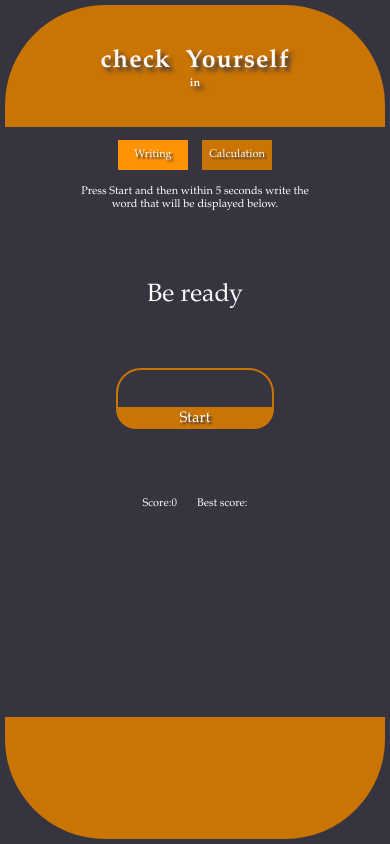
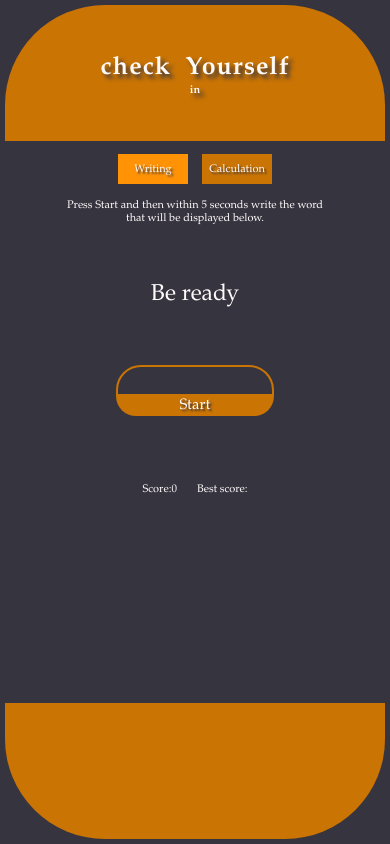
Before and after one commit to greg-p11/check_yourself, a plain HTML site: page index.html in a window 390 px wide. Drawn offline with nearby package versions, Linux system fonts and the light colour scheme.

Commit message:
improving rwd

```diff
--- a/js/script.js
+++ b/js/script.js
@@ -162,11 +162,3 @@ $("#playAgain").click(function () {
     $(".lostInfo").animate({opacity: "100"})
     $("#answer").attr("disabled", false);
 });
-
-
-
-//kod dla rwd telefonów
-window.addEventListener('resize', () => {
-    let vh = window.innerHeight * 0.01;
-    document.documentElement.style.setProperty('--vh', `${vh}px`);
-  });
--- a/styles/_rwdStyle.scss
+++ b/styles/_rwdStyle.scss
@@ -51,6 +51,7 @@
 @media (max-width: 400px)
 {
     header{
+        min-height: 40px;
         .headTitle{
             h1{
                 font-size: 25px;
@@ -62,6 +63,7 @@
         }
     }
     main{
+        min-height: 200px;
         .navbar{
             .navbutton{
                 button{
@@ -76,12 +78,12 @@
             }
         }
         .mainContent{
-            font-size: 25px;
+            font-size: 23px;
             #answerHolder{
                 #answer{
-                    height: 35px;
+                    height: 25px;
                     width: 150px;
-                    font-size: 27px;
+                    font-size: 25px;
                 }
                 #startTask{
                     height: 20px;
@@ -101,6 +103,7 @@
 @media  (max-height: 510px)
 {
     header{
+        min-height: 30px;
         .headTitle{
             h1{
                 font-size: 18px;
@@ -112,6 +115,7 @@
         }
     }
     main{
+        min-height: 200px;
         .navbar{
             margin-top:5px;
             .navbutton{
@@ -131,9 +135,9 @@
             font-size: 25px;
             #answerHolder{
                 #answer{
-                    height: 40px;
+                    height: 25px;
                     width: 200px;
-                    font-size: 32px;
+                    font-size: 25px;
                 }
                 #startTask{
                     height: 23px;
--- a/styles/style.scss
+++ b/styles/style.scss
@@ -13,11 +13,10 @@ body{
 }
 .container{
 
-     height: 100vh;
-     height: calc(var(--vh, 1vh) * 100);
+    height: 100vh;
     display:grid;
-    grid-template-columns: 15% 35% 35% 15%;
-    grid-template-rows: 15%  70%  15%;
+    grid-template-columns: 1fr 3fr 3fr 1fr; //15% 35% 35% 15%;
+    grid-template-rows:1fr 4fr 1fr; //15%  70%  15%;
     grid-template-areas:
     "header header header header"
     "sides1 main main sides2"
@@ -46,7 +45,6 @@ header{
             letter-spacing: 3px;;
             margin-bottom:0px;
             margin-top:5px;
-
             text-shadow: 4px 4px 4px $backgroundColor;
         }
         h2{
@@ -81,6 +79,7 @@ main{
         }
         #contentType{
             margin:10px;
+            margin-bottom: 0px;
             text-align: center;
         }
     }
@@ -90,9 +89,9 @@ main{
         flex-direction: column;
         align-items: center;
         justify-content: space-evenly;
-        margin-top: 50px;
+
         border-radius: 150px;
-        margin:1% 5%;
+        margin:0% 5%;
         height: 60%;
         font-size: 50px;
         #answerHolder{
```
Also changed, not shown: styles/style.css, 1 other file.
